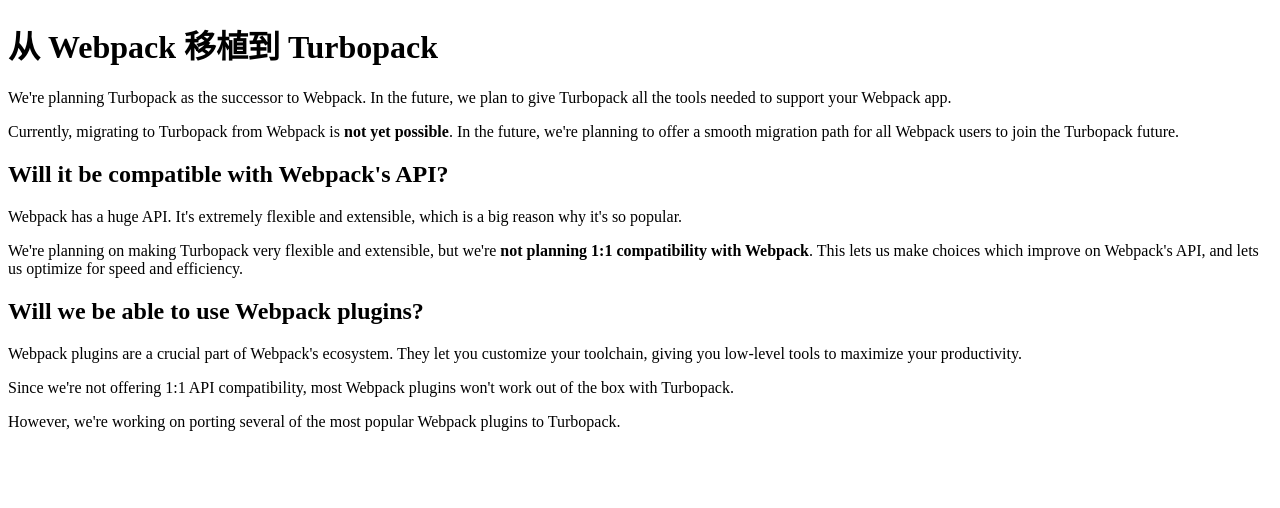
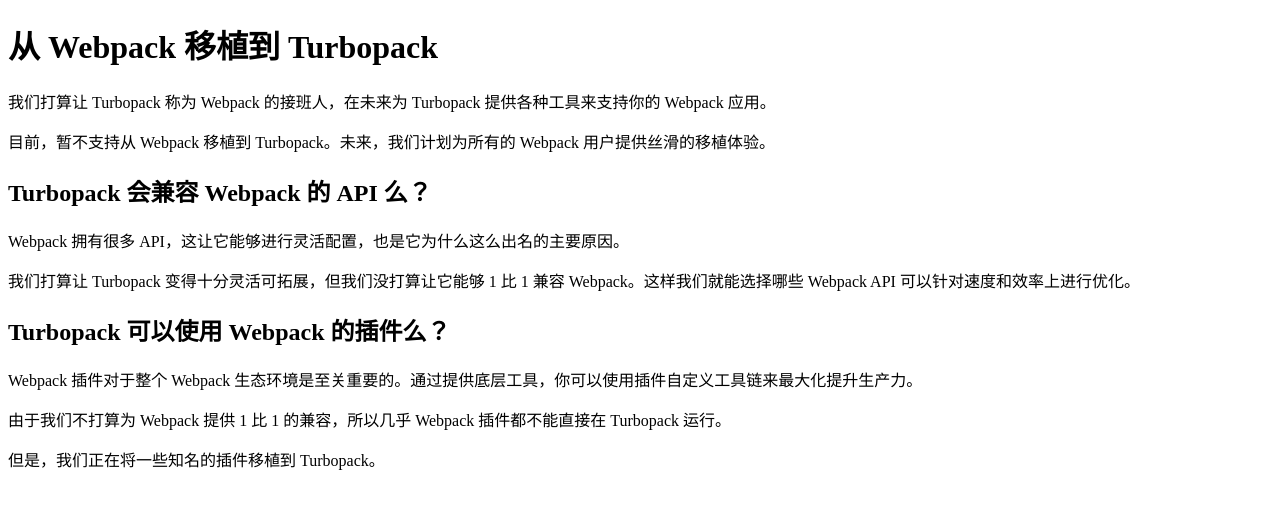
Before and after one commit to cn-turbo/docs, a Next.js app: page /pack/docs/migrating-from-webpack in a window 1280 px wide. Shown: the top 508 px of the page. Built offline with nearby package versions, Linux system fonts and the light colour scheme.

Commit message:
Translate migrating-from-webpack.mdx in pack

```diff
--- a/pages/api/og.tsx
+++ b/pages/api/og.tsx
@@ -77,7 +77,7 @@
     const title = hasTitle
       ? searchParams.get("title")?.slice(0, 100)
       : type === "pack"
-      ? "The successor to Webpack"
+      ? "Webpack 的接班人"
       : type === "repo"
       ? "代码交付，小菜一碟"
       : "";
--- a/pages/pack/docs/migrating-from-webpack.mdx
+++ b/pages/pack/docs/migrating-from-webpack.mdx
@@ -1,24 +1,24 @@
 ---
-title: Migrate from Webpack to Turbopack
-description: Learn about how to migrate from Webpack to its Rust-powered successor, Turbopack.
+title: 从 Webpack 移植到 Turbopack
+description: 了解关于从 Webpack 移植到它的接班人 Turbopack
 ---
 
 # 从 Webpack 移植到 Turbopack
 
-We're planning Turbopack as the successor to Webpack. In the future, we plan to give Turbopack all the tools needed to support your Webpack app.
+我们打算让 Turbopack 称为 Webpack 的接班人，在未来为 Turbopack 提供各种工具来支持你的 Webpack 应用。
 
-Currently, migrating to Turbopack from Webpack is **not yet possible**. In the future, we're planning to offer a smooth migration path for all Webpack users to join the Turbopack future.
+目前，暂不支持从 Webpack 移植到 Turbopack。未来，我们计划为所有的 Webpack 用户提供丝滑的移植体验。
 
-## Will it be compatible with Webpack's API?
+## Turbopack 会兼容 Webpack 的 API 么？
 
-Webpack has a huge API. It's extremely flexible and extensible, which is a big reason why it's so popular.
+Webpack 拥有很多 API，这让它能够进行灵活配置，也是它为什么这么出名的主要原因。
 
-We're planning on making Turbopack very flexible and extensible, but we're **not planning 1:1 compatibility with Webpack**. This lets us make choices which improve on Webpack's API, and lets us optimize for speed and efficiency.
+我们打算让 Turbopack 变得十分灵活可拓展，但我们没打算让它能够 1 比 1 兼容 Webpack。这样我们就能选择哪些 Webpack API 可以针对速度和效率上进行优化。
 
-## Will we be able to use Webpack plugins?
+## Turbopack 可以使用 Webpack 的插件么？
 
-Webpack plugins are a crucial part of Webpack's ecosystem. They let you customize your toolchain, giving you low-level tools to maximize your productivity.
+Webpack 插件对于整个 Webpack 生态环境是至关重要的。通过提供底层工具，你可以使用插件自定义工具链来最大化提升生产力。
 
-Since we're not offering 1:1 API compatibility, most Webpack plugins won't work out of the box with Turbopack.
+由于我们不打算为 Webpack 提供 1 比 1 的兼容，所以几乎 Webpack 插件都不能直接在 Turbopack 运行。
 
-However, we're working on porting several of the most popular Webpack plugins to Turbopack.
+但是，我们正在将一些知名的插件移植到 Turbopack。
```
